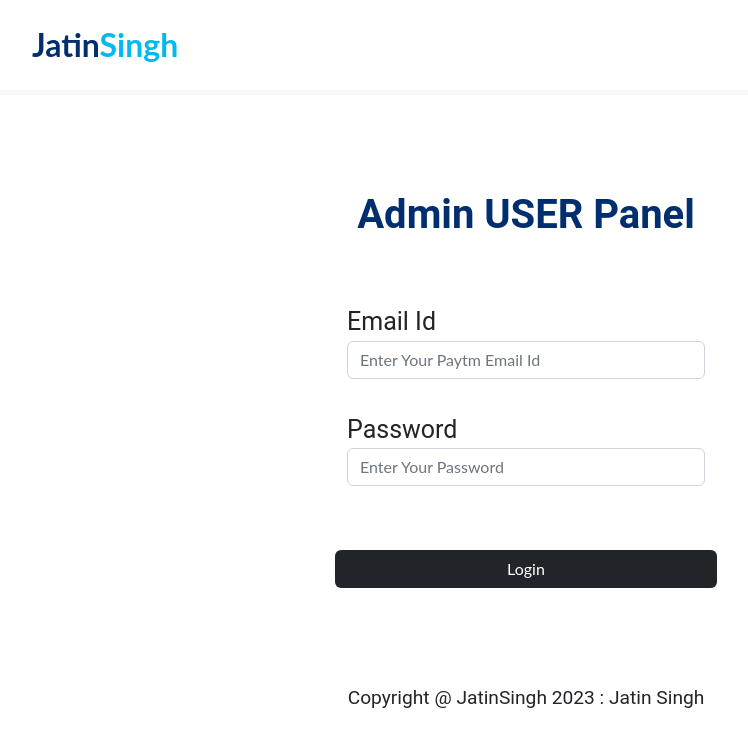
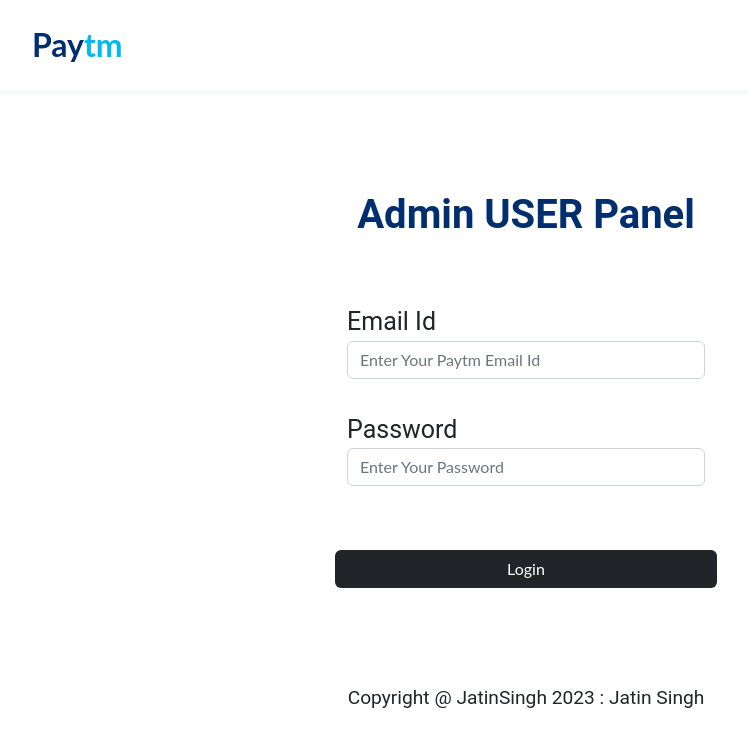
Before and after one commit to sjatin050/FullStack_Project_SpringReact, a React (Create React App) app: page / in a window 1280 px wide. Shown: the top 746 px of the page, without its empty margins (114-862 px from the left). Built offline with nearby package versions, Linux system fonts and the light colour scheme; the HTML template or start-up script is replaced by a standard one.

Commit message:
Update HeaderComponent.jsx

```diff
--- a/src/components/HeaderComponent.jsx
+++ b/src/components/HeaderComponent.jsx
@@ -29,7 +29,7 @@
             <div className="container">
                 <div className="row">
                     <nav className="navbar navbar-expand-lg">
-                        <a className="navbar-brand ms-2 fs-2 fw-bold text-black" href="https://paytm.com/"> <mark className="darkBlue">Jatin<mark className="lightBlue">Singh</mark></mark> </a>
+                        <a className="navbar-brand ms-2 fs-2 fw-bold text-black" href="https://paytm.com/"> <mark className="darkBlue">Pay<mark className="lightBlue">tm</mark></mark> </a>
                         <div className="collapse navbar-collapse">
                             <ul className="navbar-nav">
                                 <li className="nav-item fs-5">
@@ -40,6 +40,9 @@
                             </ul>
                         </div>
                         <ul className="navbar-nav">
+                                <li className="nav-item fs-5">
+                                    {isAuthenticated && !nameUrl.endsWith("changePassword") && <Link className="nav-link" to="/changePassword">Change_Password</Link>}
+                                </li>
                                 <li className="nav-item fs-5">
                                     {role==="ADMIN" && isAuthenticated && !nameUrl.endsWith("register") && <Link className="nav-link" to="/register">Register</Link>}
                                 </li>
```
